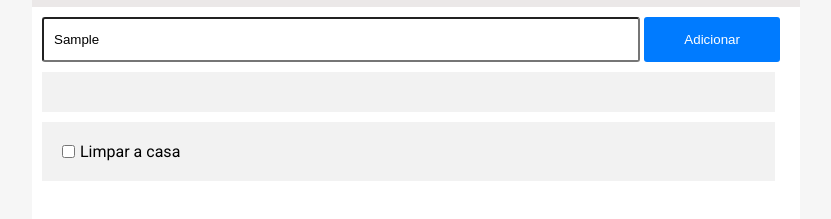
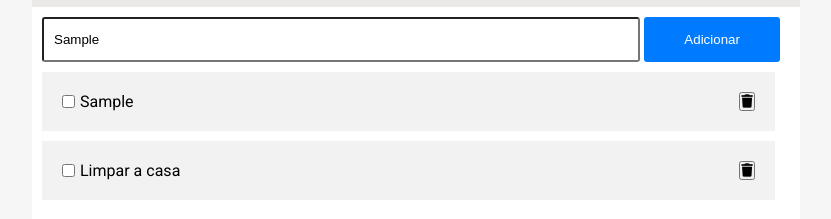
Before and after one commit to devsfe/todoApp, a plain HTML site: page index.html in a window 1280 px wide. Both pictures are taken after typing "Sample" into the empty fields and a click on the button "Adicionar". Shown: the part 193-412 px from the top of the page, without its empty margins (224-1055 px from the left). Drawn offline with Linux system fonts and the light colour scheme.

Commit message:
Parte 2 finalizada

```diff
--- a/index.html
+++ b/index.html
@@ -7,6 +7,9 @@
 
     <!-- Estilização -->
     <link rel="stylesheet" href="style.css">
+
+    <!-- CSS Libraries -->
+    <script src="https://kit.fontawesome.com/6465650075.js" crossorigin="anonymous"></script>
 </head>
 <body>
     <div class="container" id="container">
@@ -15,13 +18,16 @@
         </div>
         <div class="todo-body" id="todoBody">
             <form action="" id="test-form">
-                <input type="text" class="todo-input" placeholder="Adicione uma tarefa">
+                <input type="text" class="todo-input" placeholder="Adicione uma tarefa" id="add-input">
                 <button type="submit" class="todo-btn" id="add-btn">Adicionar</button>
             </form>
             <div id="div1"></div>
             <div class="todo-item" id="itemTodo">
                 <input type="checkbox" class="todo-checkbox">
                 <p class="todo-name">Limpar a casa</p>
+                <button class="todo-button">
+                    <i class="fas fa-trash"></i>
+                </button>
             </div>
         </div>
     </div>
--- a/script.js
+++ b/script.js
@@ -1,18 +1,40 @@
 const addBtn = document.getElementById('add-btn');
 const itemTodo = document.getElementById('itemTodo');
 const todoBody = document.getElementById('todoBody');
+const inputAdd = document.getElementById('add-input');
 
 //Criar Task
 function createTask(evt) {
     evt.preventDefault();
 
+    var inputValue = inputAdd.value;
+
     const todoItem = document.createElement('div');
     const todoParagraph = document.createElement('p');
+    const checkbox = document.createElement('input');
+    const delBtn = document.createElement('button');
+    const trashIcon = document.createElement('i');
+    checkbox.type = 'checkbox';
+    checkbox.className = 'todo-checkbox';
+    todoParagraph.innerText = inputValue;
     todoItem.className = 'todo-item';
+    delBtn.className = 'todo-button';
+    trashIcon.className = 'fas fa-trash';
+    delBtn.appendChild(trashIcon);
+
+    todoItem.appendChild(checkbox);
     todoItem.appendChild(todoParagraph);
+    todoItem.appendChild(delBtn);
+
+
 
     //Adicionar elemento ao DOM
-    todoBody.insertBefore(todoItem, itemTodo);
+    if(inputValue == '') {
+        alert('Digite uma tarefa válida')
+    } else {
+        todoBody.insertBefore(todoItem, itemTodo);
+    }
+
 }
 
 
--- a/style.css
+++ b/style.css
@@ -74,3 +74,7 @@ form {
 .todo-checkbox {
     margin: 0 5px 0 0;
 }
+
+.todo-button {
+    margin-left: auto;
+}
```
